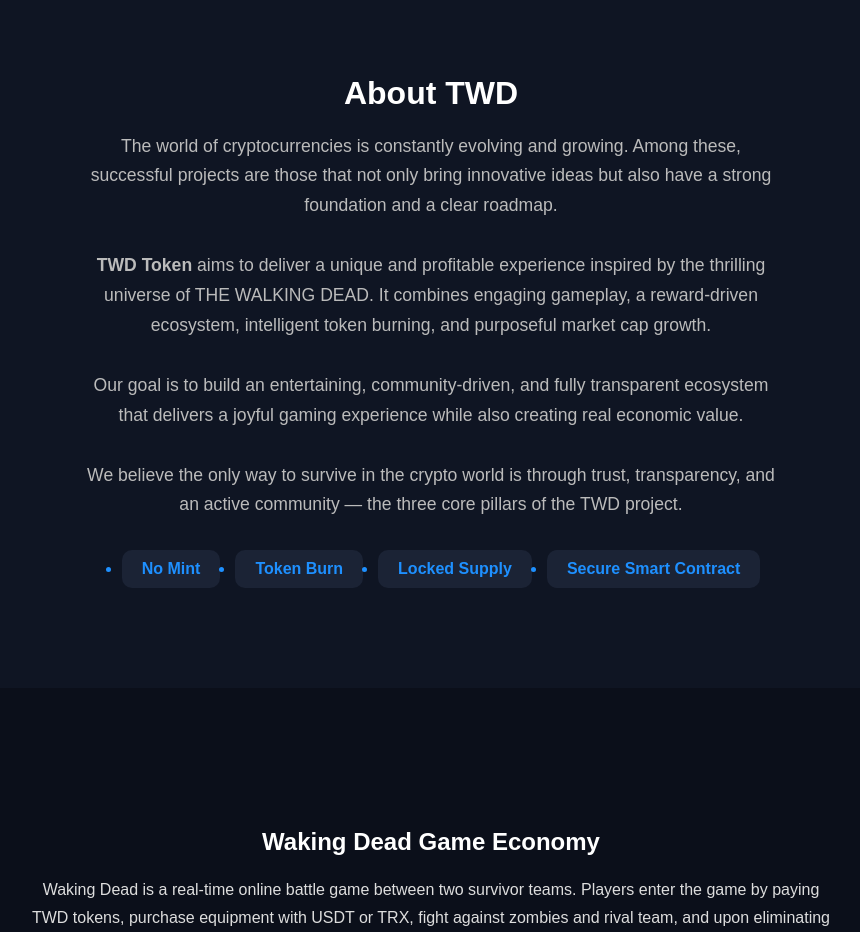
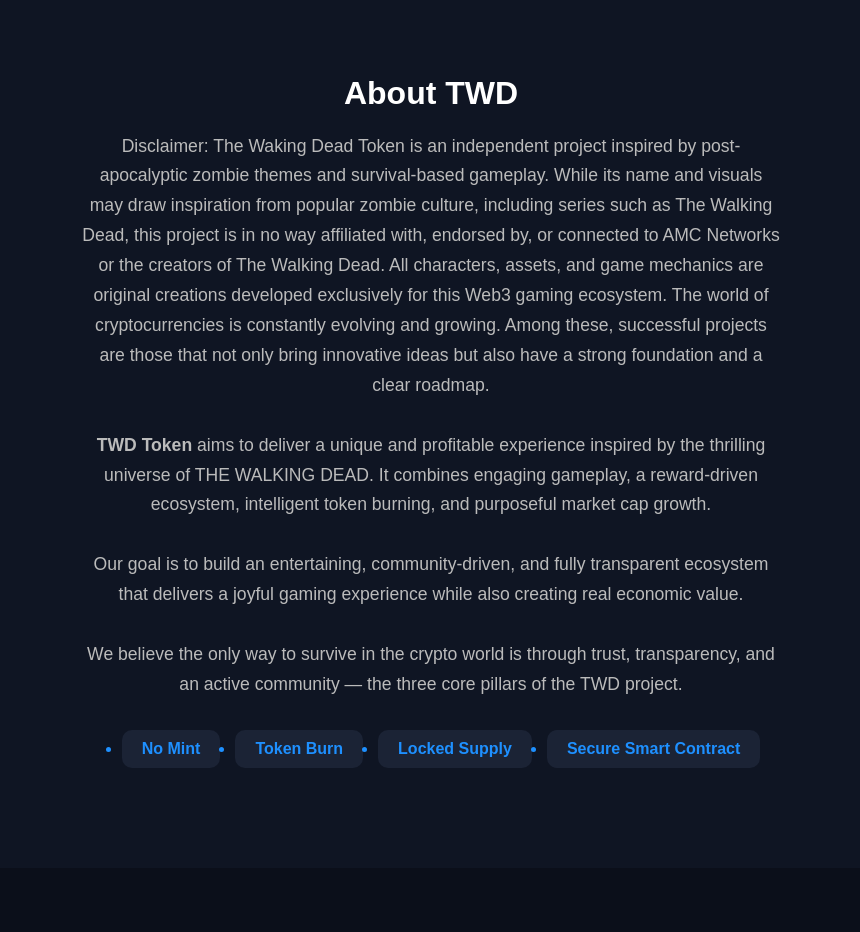
Before and after one commit to wakingdeadtoken/twd-landing, a plain HTML site: page index.html in a window 1280 px wide. Shown: the part 1140-2072 px from the top of the page, without its empty margins (209-1069 px from the left). Drawn offline with Linux system fonts and the light colour scheme.

Commit message:
Update index.html

```diff
--- a/index.html
+++ b/index.html
@@ -42,6 +42,8 @@
   <div class="container">
     <h2>About TWD</h2>
     <p class="about-text">
+      Disclaimer:
+      The Waking Dead Token is an independent project inspired by post-apocalyptic zombie themes and survival-based gameplay. While its name and visuals may draw inspiration from popular zombie culture, including series such as The Walking Dead, this project is in no way affiliated with, endorsed by, or connected to AMC Networks or the creators of The Walking Dead. All characters, assets, and game mechanics are original creations developed exclusively for this Web3 gaming ecosystem.
       The world of cryptocurrencies is constantly evolving and growing. Among these, successful projects are those that not only bring innovative ideas but also have a strong foundation and a clear roadmap.<br><br>
       <strong>TWD Token</strong> aims to deliver a unique and profitable experience inspired by the thrilling universe of THE WALKING DEAD. It combines engaging gameplay, a reward-driven ecosystem, intelligent token burning, and purposeful market cap growth.<br><br>
       Our goal is to build an entertaining, community-driven, and fully transparent ecosystem that delivers a joyful gaming experience while also creating real economic value.<br><br>
```
